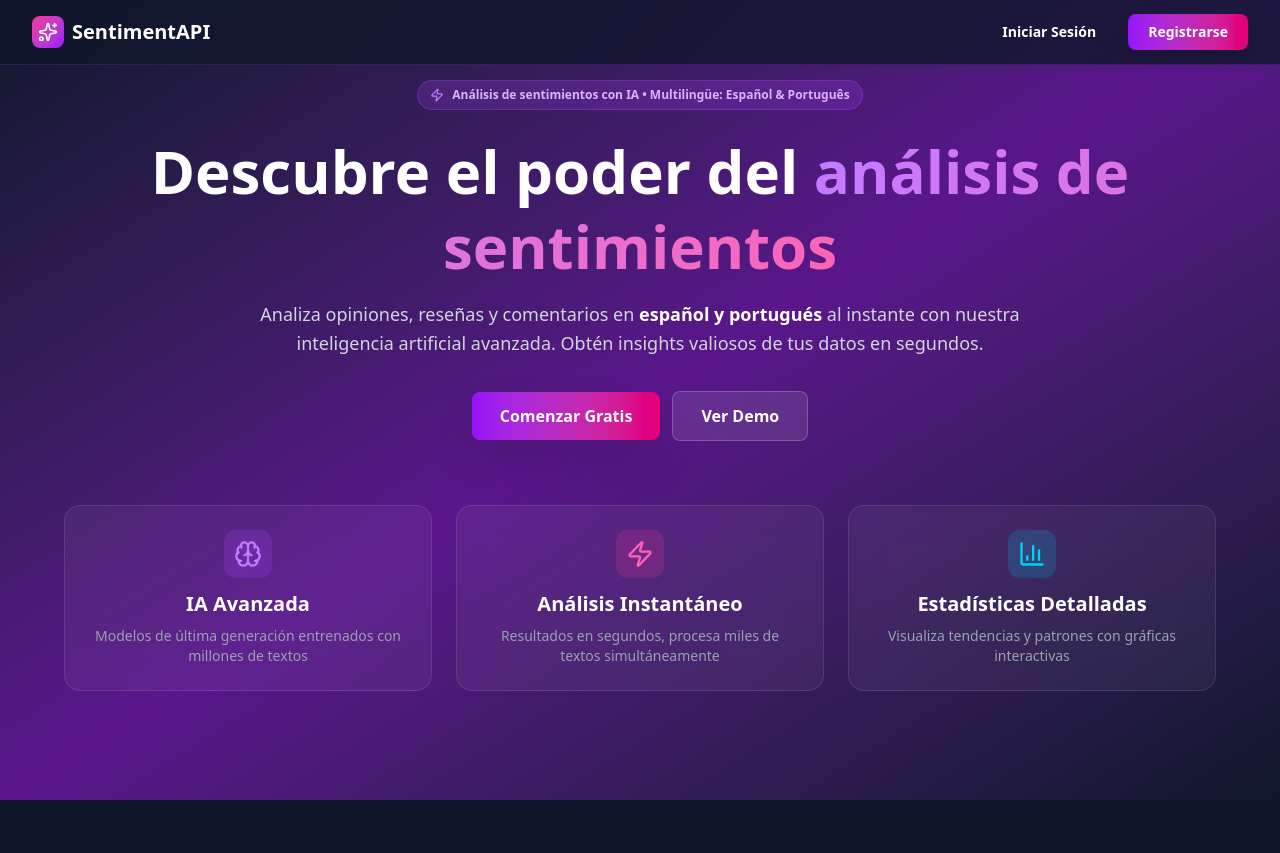
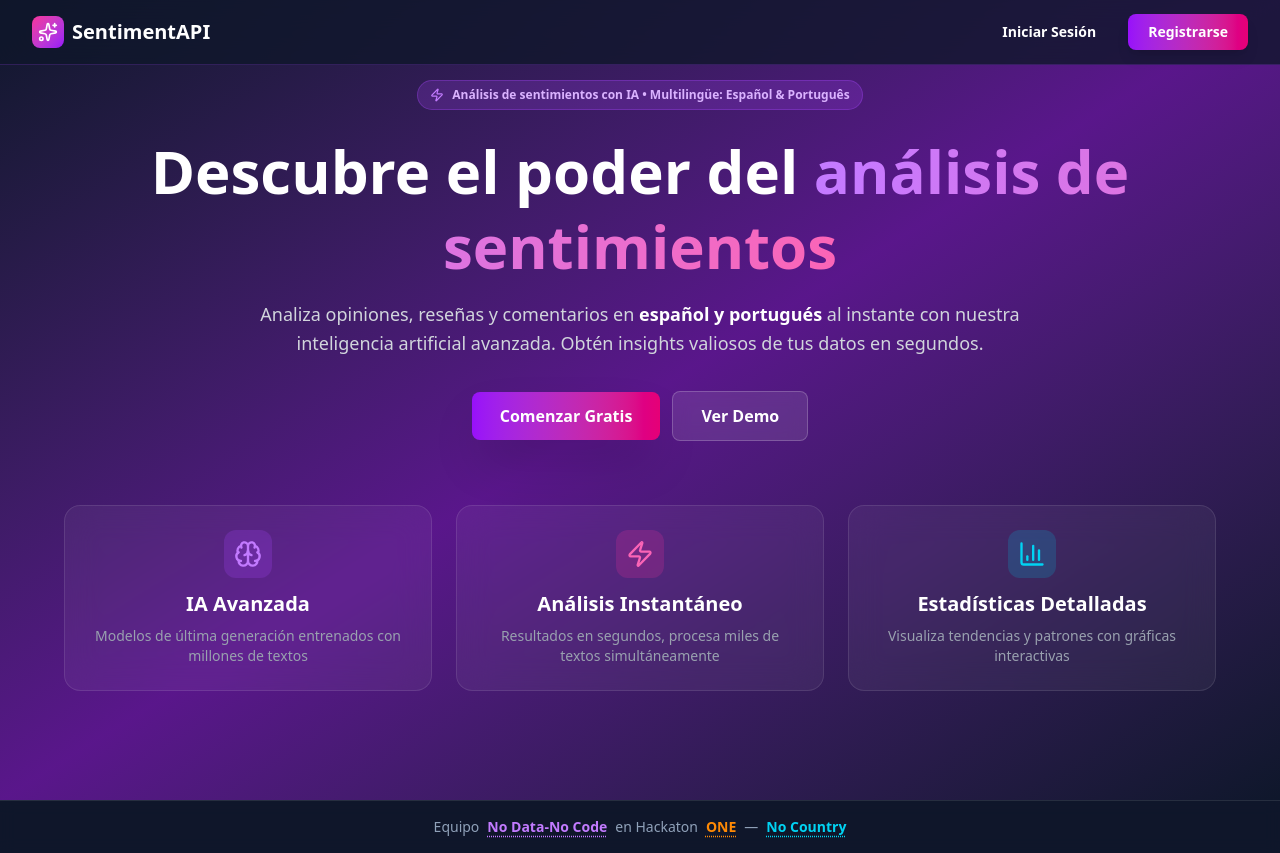
Before and after one commit to Jona-9/Sentiment-Api---Front, a React (Vite) app: page / in a window 1280 px wide. Before the commit the page ends 800 px from the top, so only its background shows below. Built offline with nearby package versions, Linux system fonts and the light colour scheme; the HTML template or start-up script is replaced by a standard one.

Commit message:
feat: agregar footer con créditos del equipo No Data-No Code, enlaces ONE y No Country
- Modal con integrantes: Gustavo, Jonathan, Alexandra, Francisco, Johan

- Modal ONE con enlaces a Oracle Next Education y Alura Latam

- Enlace directo a No Country (nocountry.tech)

```diff
--- a/src/App.jsx
+++ b/src/App.jsx
@@ -10,6 +10,7 @@ import DemoSelectionView from './views/DemoSelectionView';
 import CategorySelectionView from './views/CategorySelectionView';
 import ProductSelectionView from './views/ProductSelectionView';
 import { sentimentService } from './services/sentimentService';
+import Footer from './components/Footer';
 
 const STORAGE_KEY = 'sentimentapi_user';
 
@@ -324,6 +325,8 @@ const AppContent = () => {
   };
 
   return (
+    <div className="flex flex-col min-h-screen">
+    <div className="flex-1">
     <Routes>
       <Route
         path="/"
@@ -505,6 +508,9 @@ const AppContent = () => {
       {/* Ruta Catch-all */}
       <Route path="*" element={<Navigate to="/" replace />} />
     </Routes>
+    </div>
+    <Footer />
+    </div>
   );
 };
 
--- /dev/null
+++ b/src/components/Footer.jsx
@@ -0,0 +1,143 @@
+import React, { useState } from 'react';
+
+const Footer = () => {
+  const [showTeam, setShowTeam] = useState(false);
+  const [showOne, setShowOne] = useState(false);
+
+  const teamMembers = [
+    { name: 'Gustavo Vásquez', role: 'Data Scientist' },
+    { name: 'Jonathan Tuppia', role: 'Backend Developer' },
+    { name: 'Alexandra Cleto', role: 'Frontend Developer' },
+    { name: 'Francisco Lledo', role: 'Data Scientist' },
+    { name: 'Johan Cuellar', role: 'Data Scientist' },
+  ];
+
+  return (
+    <>
+      <footer className="w-full border-t border-white/10 bg-slate-900/80 backdrop-blur-sm py-4 px-6 mt-auto">
+        <div className="max-w-6xl mx-auto flex flex-col sm:flex-row items-center justify-center gap-1 sm:gap-2 text-sm text-slate-400">
+          <span>Equipo</span>
+          <button
+            onClick={() => setShowTeam(true)}
+            className="font-semibold text-purple-400 hover:text-purple-300 transition-colors cursor-pointer underline decoration-dotted underline-offset-4"
+          >
+            No Data-No Code
+          </button>
+          <span>en Hackaton</span>
+          <button
+            onClick={() => setShowOne(true)}
+            className="font-semibold text-orange-400 hover:text-orange-300 transition-colors cursor-pointer underline decoration-dotted underline-offset-4"
+          >
+            ONE
+          </button>
+          <span>—</span>
+          <a
+            href="https://nocountry.tech/"
+            target="_blank"
+            rel="noopener noreferrer"
+            className="font-semibold text-cyan-400 hover:text-cyan-300 transition-colors underline decoration-dotted underline-offset-4"
+          >
+            No Country
+          </a>
+        </div>
+      </footer>
+
+      {/* Modal: Integrantes del equipo */}
+      {showTeam && (
+        <div
+          className="fixed inset-0 z-50 flex items-center justify-center bg-black/60 backdrop-blur-sm"
+          onClick={() => setShowTeam(false)}
+        >
+          <div
+            className="bg-slate-800 border border-white/10 rounded-2xl p-6 max-w-md w-full mx-4 shadow-2xl"
+            onClick={(e) => e.stopPropagation()}
+          >
+            <h3 className="text-xl font-bold text-white mb-1 text-center">Equipo No Data-No Code</h3>
+            <p className="text-slate-400 text-sm text-center mb-5">Hackaton ONE — No Country</p>
+            <div className="space-y-3">
+              {teamMembers.map((member, i) => (
+                <div
+                  key={i}
+                  className="flex items-center gap-3 bg-slate-700/50 rounded-xl px-4 py-3"
+                >
+                  <div className="w-9 h-9 rounded-full bg-gradient-to-br from-purple-500 to-cyan-500 flex items-center justify-center text-white font-bold text-sm shrink-0">
+                    {member.name.charAt(0)}
+                  </div>
+                  <div>
+                    <p className="text-white font-medium text-sm">{member.name}</p>
+                    <p className="text-slate-400 text-xs">{member.role}</p>
+                  </div>
+                </div>
+              ))}
+            </div>
+            <button
+              onClick={() => setShowTeam(false)}
+              className="mt-5 w-full py-2 rounded-xl bg-purple-600 hover:bg-purple-500 text-white font-medium transition-colors cursor-pointer"
+            >
+              Cerrar
+            </button>
+          </div>
+        </div>
+      )}
+
+      {/* Modal: ONE — Oracle Next Education */}
+      {showOne && (
+        <div
+          className="fixed inset-0 z-50 flex items-center justify-center bg-black/60 backdrop-blur-sm"
+          onClick={() => setShowOne(false)}
+        >
+          <div
+            className="bg-slate-800 border border-white/10 rounded-2xl p-6 max-w-md w-full mx-4 shadow-2xl"
+            onClick={(e) => e.stopPropagation()}
+          >
+            <h3 className="text-xl font-bold text-white mb-4 text-center">ONE — Oracle Next Education</h3>
+            <div className="space-y-3">
+              <a
+                href="https://www.oracle.com/latam/education/oracle-next-education/"
+                target="_blank"
+                rel="noopener noreferrer"
+                className="flex items-center gap-3 bg-slate-700/50 hover:bg-slate-700 rounded-xl px-4 py-4 transition-colors group"
+              >
+                <div className="w-10 h-10 rounded-full bg-gradient-to-br from-red-500 to-orange-500 flex items-center justify-center text-white font-bold text-lg shrink-0">
+                  O
+                </div>
+                <div>
+                  <p className="text-white font-medium group-hover:text-orange-300 transition-colors">Oracle Next Education</p>
+                  <p className="text-slate-400 text-xs">Programa educativo de Oracle</p>
+                </div>
+                <svg className="w-4 h-4 text-slate-500 ml-auto shrink-0" fill="none" stroke="currentColor" viewBox="0 0 24 24">
+                  <path strokeLinecap="round" strokeLinejoin="round" strokeWidth={2} d="M10 6H6a2 2 0 00-2 2v10a2 2 0 002 2h10a2 2 0 002-2v-4M14 4h6m0 0v6m0-6L10 14" />
+                </svg>
+              </a>
+              <a
+                href="https://www.aluracursos.com/"
+                target="_blank"
+                rel="noopener noreferrer"
+                className="flex items-center gap-3 bg-slate-700/50 hover:bg-slate-700 rounded-xl px-4 py-4 transition-colors group"
+              >
+                <div className="w-10 h-10 rounded-full bg-gradient-to-br from-blue-500 to-cyan-500 flex items-center justify-center text-white font-bold text-lg shrink-0">
+                  A
+                </div>
+                <div>
+                  <p className="text-white font-medium group-hover:text-cyan-300 transition-colors">Alura Latam</p>
+                  <p className="text-slate-400 text-xs">Academia que imparte el programa ONE</p>
+                </div>
+                <svg className="w-4 h-4 text-slate-500 ml-auto shrink-0" fill="none" stroke="currentColor" viewBox="0 0 24 24">
+                  <path strokeLinecap="round" strokeLinejoin="round" strokeWidth={2} d="M10 6H6a2 2 0 00-2 2v10a2 2 0 002 2h10a2 2 0 002-2v-4M14 4h6m0 0v6m0-6L10 14" />
+                </svg>
+              </a>
+            </div>
+            <button
+              onClick={() => setShowOne(false)}
+              className="mt-5 w-full py-2 rounded-xl bg-orange-600 hover:bg-orange-500 text-white font-medium transition-colors cursor-pointer"
+            >
+              Cerrar
+            </button>
+          </div>
+        </div>
+      )}
+    </>
+  );
+};
+
+export default Footer;
```
